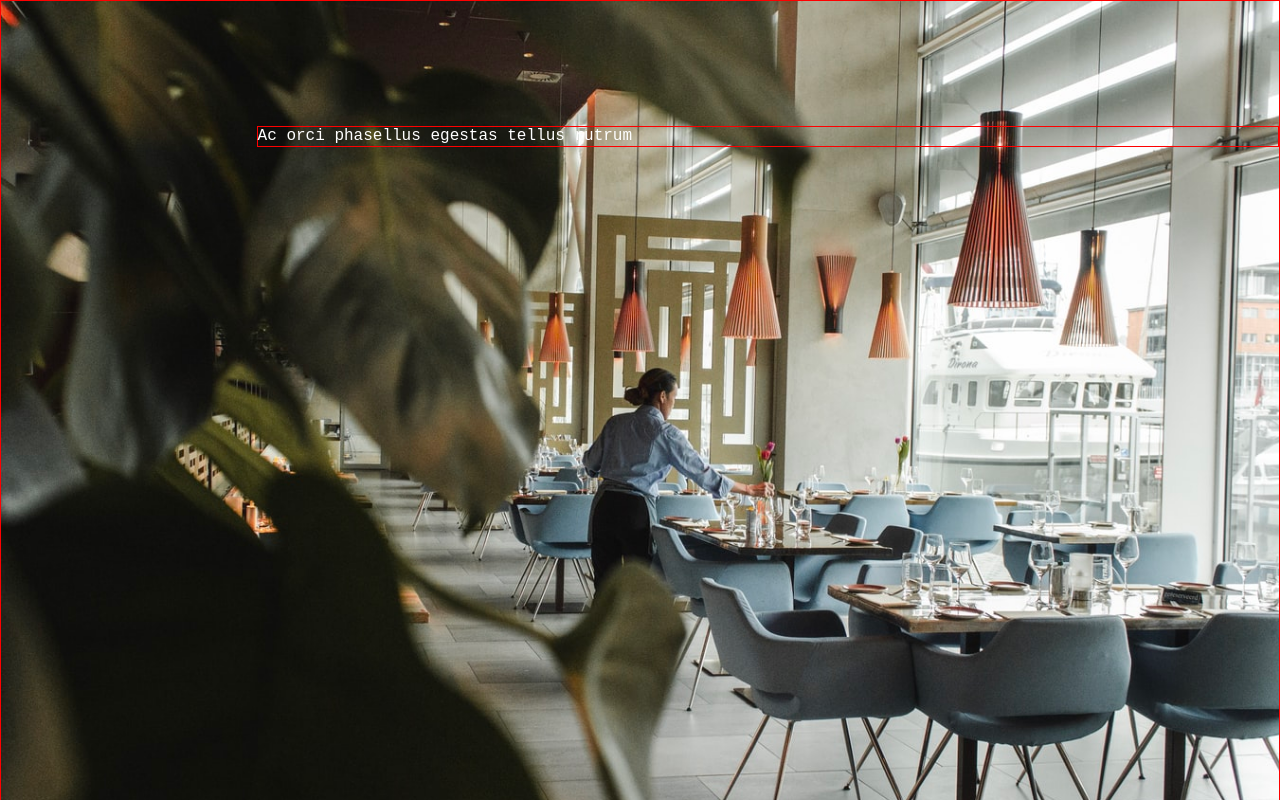
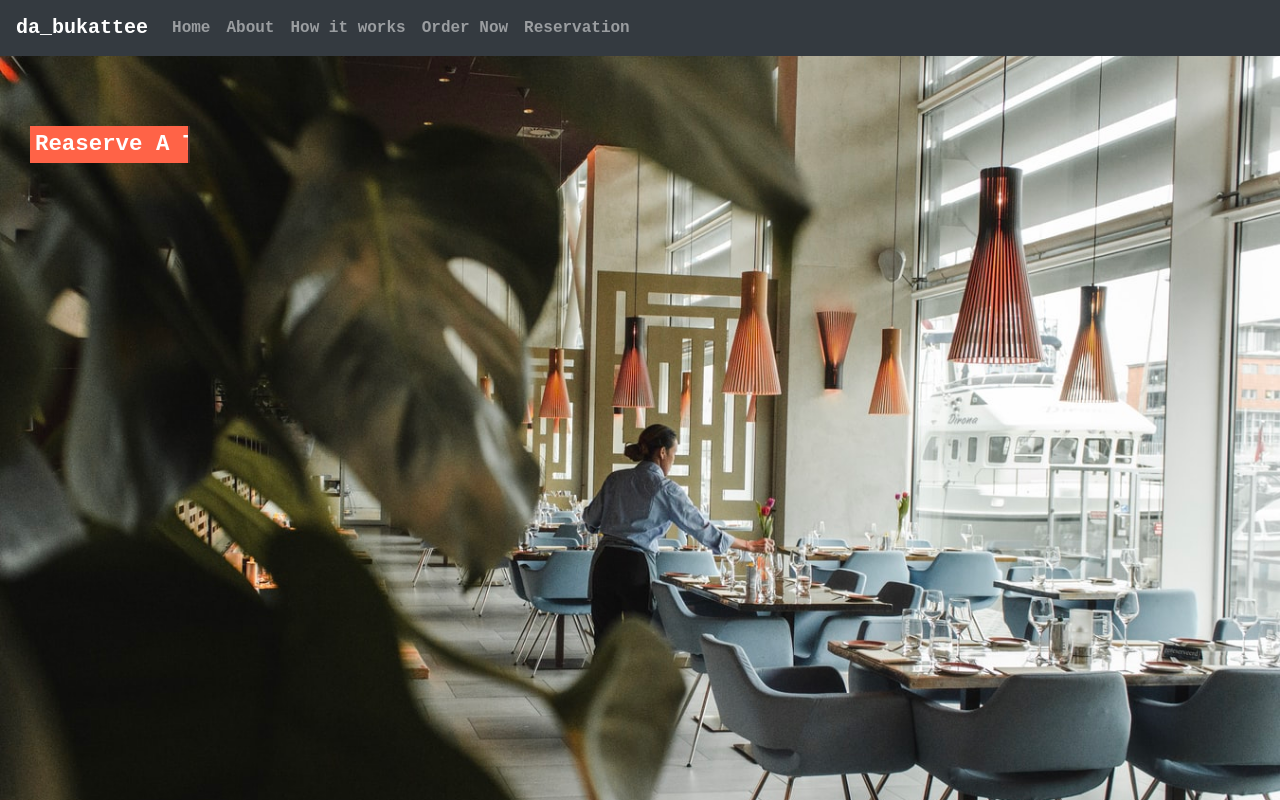
Before and after one commit to codyBiem17/the_bukatti, a React (Create React App) app: page /homepage in a window 1280 px wide. Built offline with nearby package versions, Linux system fonts and the light colour scheme.

Commit message:
working on rest of homepage

```diff
--- a/src/App.css
+++ b/src/App.css
@@ -58,7 +58,7 @@ hr {
 
 /* -------------------homepage css----------------
 ----------------------------------------------- */
-.homepage-container{
+.homepage-container, .nav-container{
   /* @media only screen */
   padding-left: 0;
   padding-right: 0;
@@ -73,21 +73,50 @@ hr {
   left: 0;
   display: block !important;
   width: 100%;
-  border: 1px solid red;
-  text-align: justify;
+  /* border: 1px solid red; */
+  /* text-align: justify; */
 }
 .carousel-caption h3{
-  border: 1px solid red;
-  position: absolute;
-  top: 15%;
-  left: 20%;
-  font-size: 1em;
-  width: 80%;
+  /* border: 1px solid red; */
+  color: white;
+  background-color: tomato;
+  position:absolute;
+  top: 0;
+  left: 0;
+  transform: translate(30px,70px);
+  font-size: 1.4em;
+  font-weight: 700;
+  white-space: nowrap;
+  overflow: hidden;
+  /* letter-spacing: .2em; */
+  padding: 5px;
+  margin: 0 auto;
+  /* width: 60%; */
+  animation: animated-text 4s linear 1s 1 normal both,
+                animated-cursor 800ms linear infinite;
+}
+.carousel-item:nth-child(3) h3{
+  /* border: 1px solid red; */
+  position:absolute;
+  top: 50%;
+  left: 0;
+  transform: translate(30px,80px);
+  /* text-align: center; */
+}
+
+/* Animation */
+@keyframes animated-text{
+  from{width: 0%;}
+  to{width: 100%;}
+}
+@keyframes animated-cursor {
+  from{border-right:2px solid transparent;}
+  to{border-right:2px solid #222;}
 }
 .containers{
   color: black;
   text-align: justify;
-  padding: 30px 20px;
+  padding: 10px 20px;
 }
 .container-2{
   background-color: white
@@ -111,7 +140,7 @@ hr {
   width: 50%;
 }
 .image-border{
-  border: 1px solid #D66D75;
+  border: 3px solid #D66D75;
   -webkit-border-radius: 14px 0px 14px 0px;
   -moz-border-radius: 14px 0px 14px 0px;
   border-radius: 14px 0px 14px 0px;
@@ -121,12 +150,16 @@ hr {
   background: #D66D75;  /* fallback for old browsers */
   background: -webkit-linear-gradient(to right, #E29587, #D66D75);  /* Chrome 10-25, Safari 5.1-6 */
   background: linear-gradient(to right, #E29587, #D66D75); /* W3C, IE 10+/ Edge, Firefox 16+, Chrome 26+, Opera 12+, Safari 7+ */
-color: white;
+  border-width: 0px;
+  color: white;
 }
 .image-border:nth-child(2), .image-border:nth-child(4){
   -webkit-border-radius: 0px 14px 0px 14px;
   -moz-border-radius: 0px 14px 0px 14px;
   border-radius: 0px 14px 0px 14px;
+}
+.image-border p {
+  margin-top: 20px;
 }
 .image-border button{
   color: #0D82E2;
@@ -146,7 +179,15 @@ color: white;
   text-transform: uppercase;
   padding: 100px 0;
 }
-
+.order{
+  text-transform: uppercase;
+  padding: 20px 40px;
+  font-size: 1.5em;
+  font-weight: 700;
+  color: white;
+  background-color: #D66D75;
+  border-color: #D66D75;
+}
 /* @media only screen and (max-width : 767px){
   .carousel-caption{
 
--- a/src/Components/homepage.js
+++ b/src/Components/homepage.js
@@ -1,37 +1,58 @@
-import React from 'react'
+import React, {useState} from 'react'
 import { heroImages, services } from '../Components'
 import Waiter from '../assets/images/waiter.jfif'
 import {
            Button, Container, Row, Col,
-        //    Navbar, NavbarBrand, NavbarToggler,
-        //     Nav, NavItem, NavLink, Collapse,
+           Navbar, NavbarBrand, NavbarToggler,
+            Nav, NavItem, NavLink, Collapse,
             UncontrolledCarousel
         } from 'reactstrap'
 
 
 const HomePage = () => {
-    // const [collapsed, setCollapsed] = useState(true)
+    const [collapsed, setCollapsed] = useState(false)
     // const [currentImage, setCurrentImage] = useState(0)
 
-    // const toggleNavbar = () => {
-    //     setCollapsed(!collapsed)
-    // }
+    const toggleNavbar = () => {
+        setCollapsed(!collapsed)
+    }
 
 
     return (
         <>
-            <Container fluid={true} className="homepage-container">
-                    {/* <Row>
+            <Container fluid={true} className="nav-container">
+                <Row>
+                    <Col>
                         <Navbar color="dark" dark expand="md">
                             <NavbarBrand href="/">da_bukattee</NavbarBrand>
-                            <NavbarToggler />
-                            <Collapse>
+                            <NavbarToggler onClick={toggleNavbar} />
+                            <Collapse isOpen={collapsed} navbar>
+                                <Nav className="mr-auto" navbar>
+                                    <NavItem>
+                                        <NavLink href="/">Home</NavLink>
+                                    </NavItem>
+                                    <NavItem>
+                                        <NavLink href="https://github.com/reactstrap/reactstrap">About</NavLink>
+                                    </NavItem>
+                                    <NavItem>
+                                        <NavLink href="https://github.com/reactstrap/reactstrap">How it works</NavLink>
+                                    </NavItem>
+                                    <NavItem>
+                                        <NavLink href="https://github.com/reactstrap/reactstrap">Order Now</NavLink>
+                                    </NavItem>
+                                    <NavItem>
+                                        <NavLink href="https://github.com/reactstrap/reactstrap">Reservation</NavLink>
+                                    </NavItem>
+                                </Nav>
                             </Collapse>
                         </Navbar>
-                    </Row> */}
+                    </Col>
+                </Row>
+            </Container>
+            <Container fluid={true} className="homepage-container">
                 <Row id="heroImg-wrapper">
                     <Col className="imageSlider" id="heroImg">
-                            <UncontrolledCarousel items={heroImages} interval={3500} indicators={false} controls={false} />
+                        <UncontrolledCarousel items={heroImages} interval={4000} indicators={false} controls={false} />
                     </Col>
                 </Row>
             </Container>
@@ -69,35 +90,29 @@ const HomePage = () => {
                                 <img src={services[0]} alt="serving-pate"/>
                                 <p>
                                     Lorem ipsum dolor sit amet, consectetur adipiscing...
+                                </p>
                                 <Button className="mt-2" outline color="info">Read More</Button>
-                                </p>
                             </Col>
                             <Col xs="10" md="5" className="mb-4 mx-auto py-3 image-border">
-                                <div>
                                 <img src={services[1]} alt="order-food-online"/>
                                 <p>
                                     Lorem ipsum dolor sit amet, consectetur adipiscing...
+                                </p>
                                 <Button className="mt-2" outline color="info">Read More</Button>
-                                    </p>
-                                </div>
                             </Col>
                             <Col xs="10" md="5" className="mb-4 mx-auto py-3 image-border">
-                                <div>
                                 <img src={services[2]} alt="delivery-agent"/>
                                 <p>
                                     Lorem ipsum dolor sit amet, consectetur adipiscing...
+                                </p>
                                 <Button className="mt-2" outline color="info">Read More</Button>
-                                    </p>
-                                </div>
                             </Col>
                             <Col xs="10" md="5" className="mb-4 mx-auto py-3 image-border">
-                                <div>
                                 <img src={services[3]} alt="reserved-table"/>
                                 <p>
                                     Lorem ipsum dolor sit amet, consectetur adipiscing...
+                                </p>
                                 <Button className="mt-2" outline color="info">Read More</Button>
-                                    </p>
-                                </div>
                             </Col>
                         </Row>
                     </Col>
@@ -106,7 +121,8 @@ const HomePage = () => {
             <Container className="container-4">
                 <Row>
                     <Col>
-                        Lorem ipsum dolor sit amet, consectetur adipiscing elit
+                        <p>Lorem ipsum dolor sit amet, consectetur adipiscing elit</p>
+                        <Button className="mt-2 order" outline color="info">Order Now</Button>
                     </Col>
                 </Row>
             </Container>
--- a/src/Components/images.js
+++ b/src/Components/images.js
@@ -9,17 +9,17 @@ import delivery from '../assets/images/food-agent.png'
 export const heroImages = [
     {
         src: banner1,
-        header: 'Ac orci phasellus egestas tellus rutrum',
+        header: 'Home-made Meals',
         altText: 'banner1'
     },
     {
         src: reserved_table,
-        header: 'Ac orci phasellus egestas tellus rutrum',
+        header: 'Reaserve A Table',
         altText: 'reserved_table'
     },
     {
         src: foodplainBg,
-        header: 'Ac orci phasellus egestas tellus rutrum',
+        header: 'Try our Specials',
         altText: 'foodPlainBg'
     }
 ]
```
Lines whose indentation alone changed are shown as unchanged.
